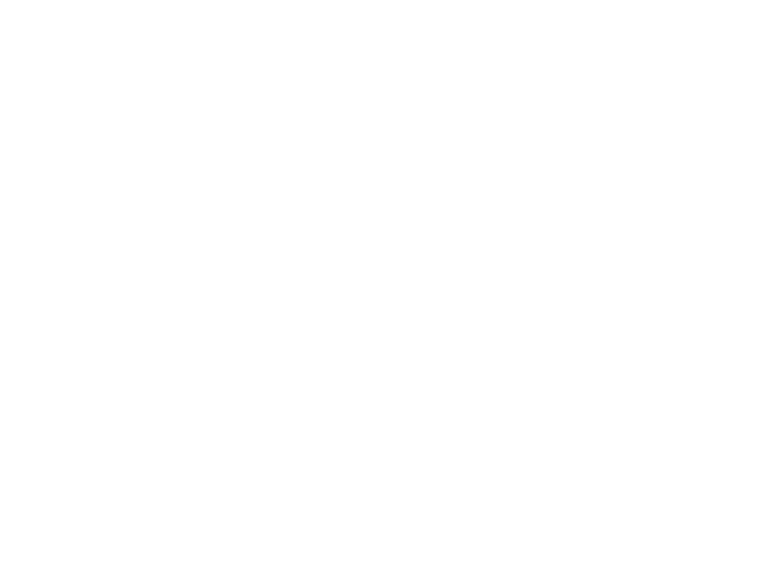
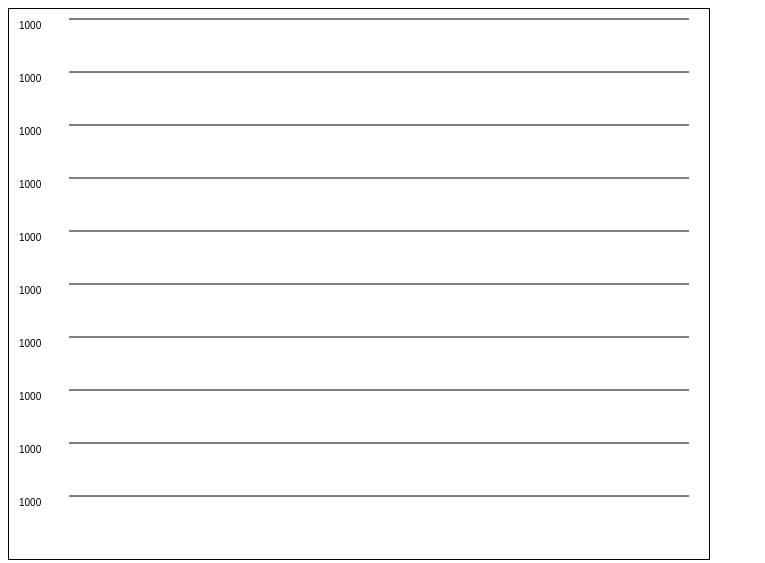
Before and after one commit to haavardsjef/NTNU, a plain HTML site: page IT2805 - Webteknologi/assignment_8/attachments/bar-chart-with-lines.html in a window 1280 px wide. Shown: the whole page, without its empty margins (0-765 px from the left). Drawn offline with Linux system fonts and the light colour scheme.

Commit message:
Started work on assignment 8

```diff
--- a/IT2805 - Webteknologi/assignment_8/attachments/bar-chart-with-lines.html
+++ b/IT2805 - Webteknologi/assignment_8/attachments/bar-chart-with-lines.html
@@ -2,16 +2,20 @@
 <html>
   <head>
     <title>Tax forms: Bar chart with lines</title>
-    <meta charset="UTF-8">
+    <meta charset="UTF-8" />
     <script src="taxForms.js"></script>
   </head>
   <body>
-
-    <canvas id="chart" width="700" height="550"></canvas>
+    <canvas
+      id="chart"
+      width="700"
+      height="550"
+      style="border: 1px solid black"
+    ></canvas>
 
     <script>
-      const canvas = document.getElementById('chart');
-      const context = canvas.getContext('2d');
+      const canvas = document.getElementById("chart");
+      const context = canvas.getContext("2d");
 
       /* Draw a line from (fromX, fromY) to (toX, toY) */
       function drawLine(fromX, fromY, toX, toY) {
@@ -23,7 +27,7 @@
 
       /* Draw a text (string) on (x, y) */
       function drawText(text, x, y) {
-        context.fillStyle = 'black';
+        context.fillStyle = "black";
         context.fillText(text, x, y);
       }
 
@@ -34,6 +38,18 @@
       }
 
       /* Insert your code here. */
+      const margin = 10;
+      const height = canvas.height - margin * 2;
+      const width = canvas.width - margin * 2;
+      for (let index = 0; index < 10; index++) {
+        drawLineWithText(
+          "1000",
+          margin + 50,
+          margin + index * (height / 10),
+          width,
+          margin + index * (height / 10)
+        );
+      }
     </script>
   </body>
 </html>
```
Also changed, not shown: IT2805 - Webteknologi/assignment_8/attachments/income-greater-than-500k.html (+6 -2 lines), 1 other file.
